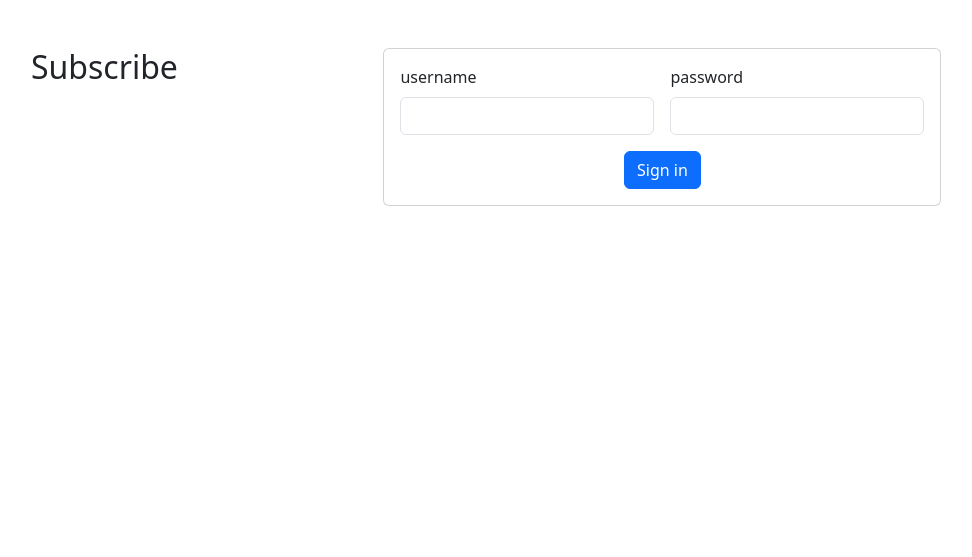
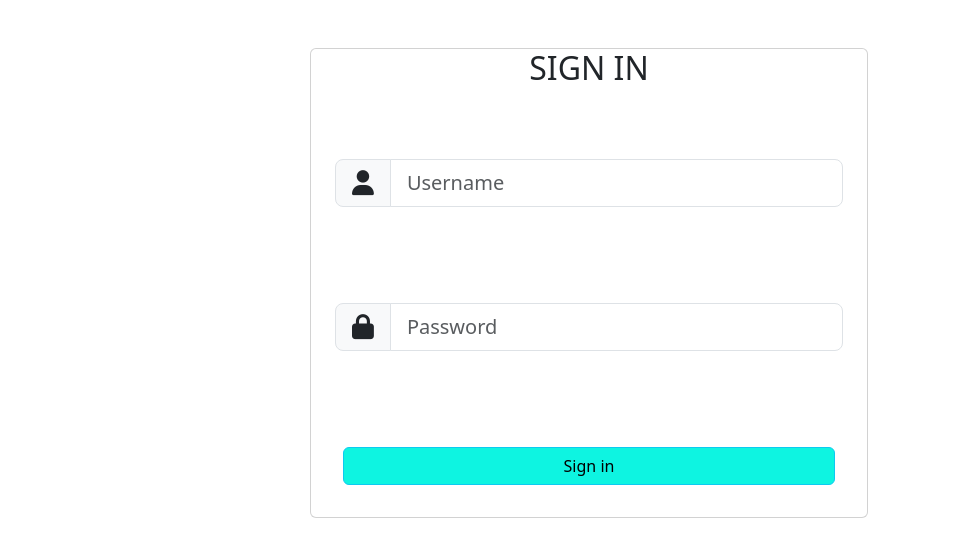
Before and after one commit to FedericoPiazzolla/my-todos, a PHP site: page /subscribe.php in a window 1280 px wide. Shown: the top 557 px of the page, without its empty margins (51-1023 px from the left). Run offline with PHP 8.4, Linux system fonts and the light colour scheme.

Commit message:
add: style sign in card and page

```diff
--- a/css/subscribe.css
+++ b/css/subscribe.css
@@ -0,0 +1,24 @@
+* {
+  margin: 0;
+  padding: 0;
+  box-sizing: border-box;
+}
+
+img {
+  max-width: 100%;
+}
+
+/* card */
+.ms_my-card-signin {
+
+}
+
+/* title */
+.ms_h2-title {
+
+}
+
+/* button */
+.ms_sign-in-btn {
+  background-color: #0ef4e1;
+}
--- a/index.php
+++ b/index.php
@@ -213,12 +213,12 @@ $connection->close();
               </div>
 
               <div class="input-group input-group-lg flex-nowrap p-3 mb-5">
-              <span class="input-group-text" id="basic-wrapping"><i class="fa-solid fa-lock fa-lg"></i></span>
+                <span class="input-group-text" id="basic-wrapping"><i class="fa-solid fa-lock fa-lg"></i></span>
                 <input type="password" class="form-control" id="password" name="password" placeholder="Password" aria-label="Username" aria-describedby="basic-wrapping">
               </div>
 
               <div class="d-flex justify-content-center">
-                <button type="submit" class="m-3 w-100 btn btn-info ms_login-btn">Invia</button>
+                <button type="submit" class="m-3 w-100 btn btn-info ms_login-btn">LOGIN</button>
               </div>
 
             </form>
--- a/subscribe.php
+++ b/subscribe.php
@@ -42,7 +42,11 @@ $connection->close();
   <meta charset="UTF-8">
   <meta name="viewport" content="width=device-width, initial-scale=1.0">
   <title>Document</title>
+  <!-- bootstrap -->
   <link href="https://cdn.jsdelivr.net/npm/bootstrap@5.3.2/dist/css/bootstrap.min.css" rel="stylesheet" integrity="sha384-T3c6CoIi6uLrA9TneNEoa7RxnatzjcDSCmG1MXxSR1GAsXEV/Dwwykc2MPK8M2HN" crossorigin="anonymous">
+
+  <!-- fontawesome -->
+  <link rel="stylesheet" href="https://cdnjs.cloudflare.com/ajax/libs/font-awesome/6.5.1/css/all.min.css" integrity="sha512-DTOQO9RWCH3ppGqcWaEA1BIZOC6xxalwEsw9c2QQeAIftl+Vegovlnee1c9QX4TctnWMn13TZye+giMm8e2LwA==" crossorigin="anonymous" referrerpolicy="no-referrer" />
 
   <!-- my-style -->
   <link rel="stylesheet" href="css/subscribe.css">
@@ -51,31 +55,27 @@ $connection->close();
 <body>
   <div class="container mt-5">
 
-    <div class="wrapper d-flex">
-      <h2 class="text-center">Subscribe</h2>
-
-      <div class="card w-50 mx-auto">
+    <div class="card w-50 mx-auto position-relative ms_my-card-signin">
+      <h2 class="text-center ms_h2-title">SIGN IN</h2>
       <div class="card-body">
 
         <form class="row g-3" action="subscribe.php" method="POST">
-            <div class="col-md-6">
-              <label for="in-name" class="form-label">username</label>
-              <input type="text" class="form-control" id="in-name" name="in-name">
+          <div class="input-group input-group-lg flex-nowrap p-3 my-5">
+            <span class="input-group-text" id="basic-wrapping"><i class="fa-solid fa-user fa-lg"></i></span>
+            <input type="text" class="form-control" id="in-name" name="in-name" placeholder="Username" aria-label="Username" aria-describedby="basic-wrapping">
           </div>
-            <div class="col-md-6">
-              <label for="in-password" class="form-label">password</label>
-              <input type="password" class="form-control" id="in-password" name="in-password">
+          <div class="input-group input-group-lg flex-nowrap p-3 mb-5">
+            <span class="input-group-text" id="basic-wrapping"><i class="fa-solid fa-lock fa-lg"></i></span>
+            <input type="password" class="form-control" id="in-password" name="in-password" placeholder="Password" aria-label="Username" aria-describedby="basic-wrapping">
           </div>
-            <div class="col-12 text-center">
-              <button type="submit" class="btn btn-primary">Sign in</button>
+          <div class="d-flex justify-content-center">
+            <button type="submit" class="m-3 w-100 btn btn-info ms_sign-in-btn">Sign in</button>
           </div>
         </form>
 
       </div>
 
     </div>
-    </div>
-
 
   </div>
 </body>
```
Also changed, not shown: css/style.css (+9 -1 lines). Lines whose indentation alone changed are shown as unchanged.
